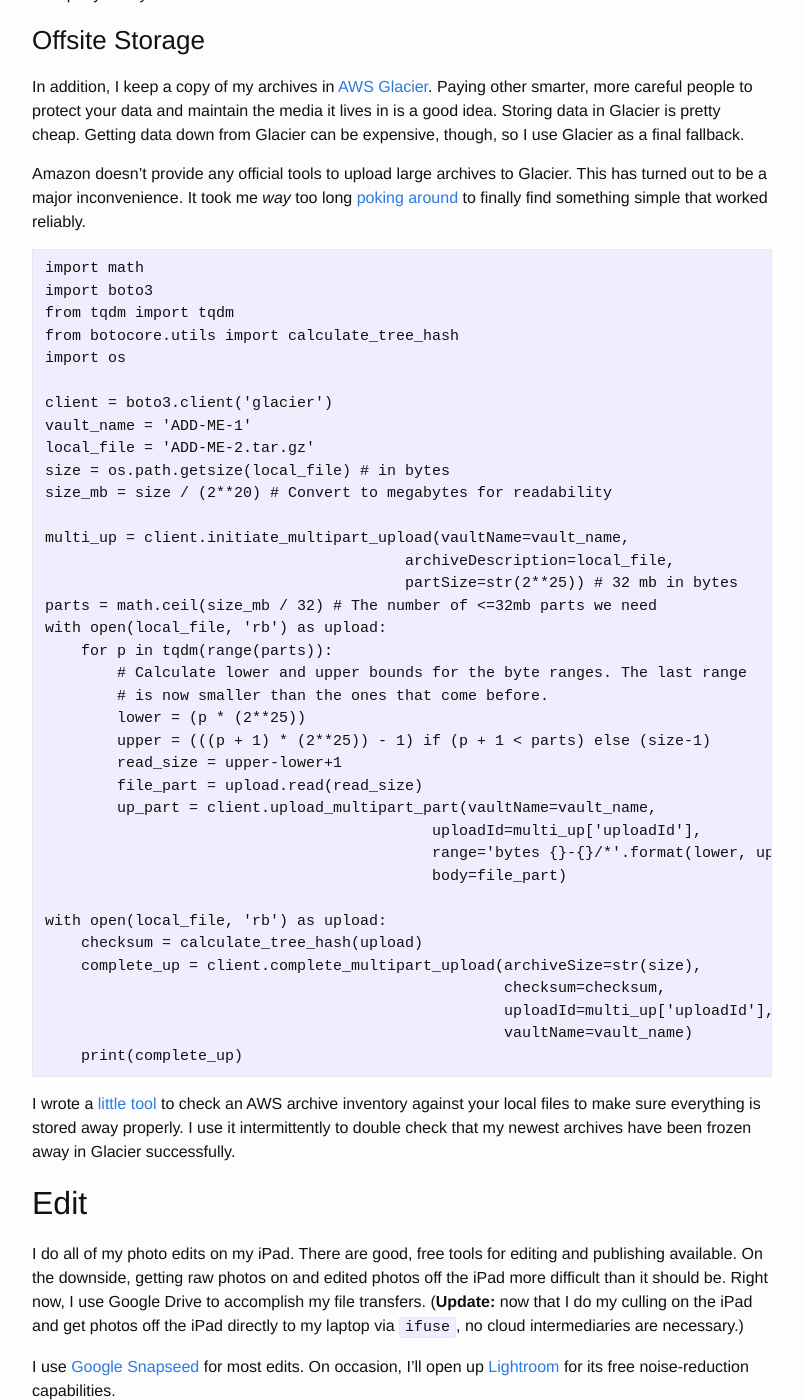
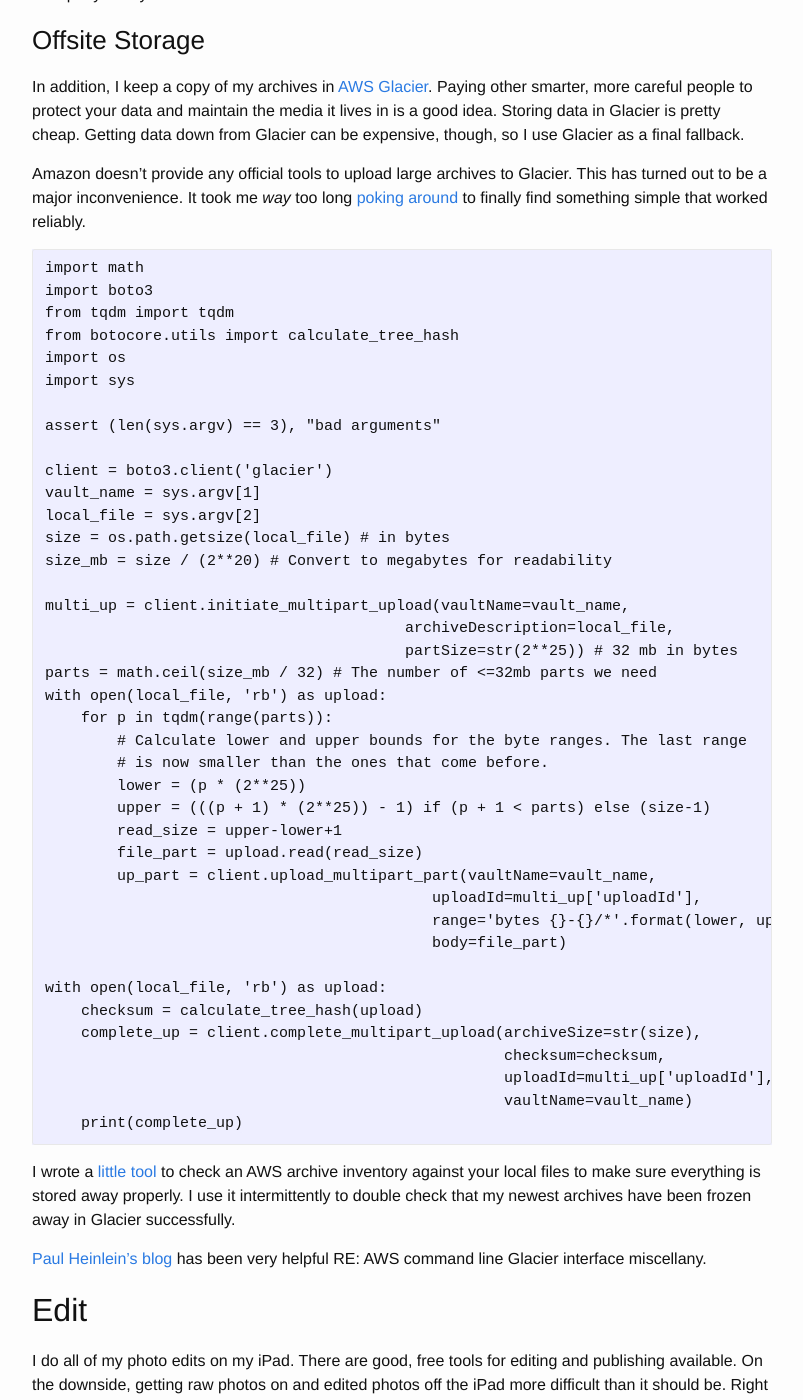
Before and after one commit to mmore500/mmore500.github.io, a Jekyll site: the page built from _posts/2018-01-22-my-photography-workflow.md, in a window 1280 px wide and 1400 px high, scrolled down 8289 px. Shown: the whole window, without its empty margins (238-1041 px from the left). Built offline with Jekyll 4.4.1, drawn with Linux system fonts in a browser that asks for light colours.

Commit message:
Add and update info RE: AWS Glacier

```diff
--- a/_posts/2018-01-22-my-photography-workflow.md
+++ b/_posts/2018-01-22-my-photography-workflow.md
@@ -299,10 +299,13 @@ import boto3
 from tqdm import tqdm
 from botocore.utils import calculate_tree_hash
 import os
+import sys
+
+assert (len(sys.argv) == 3), "bad arguments"
 
 client = boto3.client('glacier')
-vault_name = 'ADD-ME-1'
-local_file = 'ADD-ME-2.tar.gz'
+vault_name = sys.argv[1]
+local_file = sys.argv[2]
 size = os.path.getsize(local_file) # in bytes
 size_mb = size / (2**20) # Convert to megabytes for readability
 
@@ -334,6 +337,8 @@ with open(local_file, 'rb') as upload:
 
 I wrote a [little tool](https://github.com/mmore500/glacier_check) to check an AWS archive inventory against your local files to make sure everything is stored away properly.
 I use it intermittently to double check that my newest archives have been frozen away in Glacier successfully.
+
+[Paul Heinlein's blog](https://www.madboa.com/blog/2016/09/23/glacier-cli-intro/) has been very helpful RE: AWS command line Glacier interface miscellany.
 
 ## Edit
 
```
